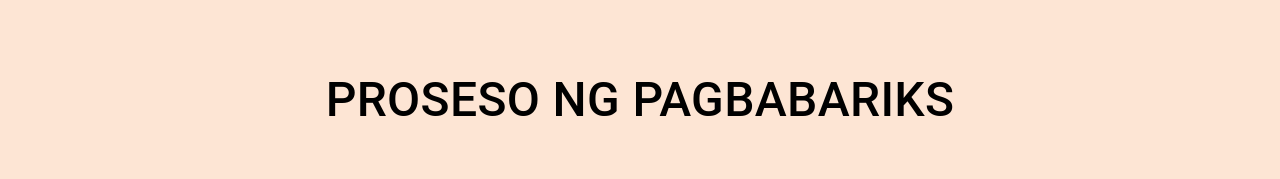
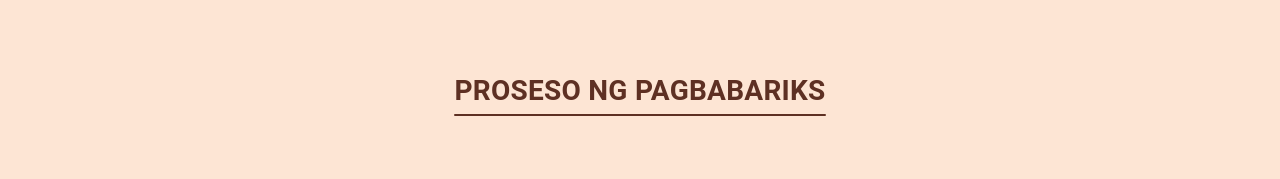
Before and after one commit to baisaarnina/e-bariks, a React (Create React App) app: page /proseso in a window 1280 px wide. Shown: the part 134-313 px from the top of the page. Built offline with nearby package versions, Linux system fonts and the light colour scheme.

Commit message:
Cute box v2

```diff
--- a/src/page/proseso.js
+++ b/src/page/proseso.js
@@ -17,6 +17,8 @@ const pictures = [
   require("../assets/image/panggatong.png"),
   require("../assets/image/sasa_o_nipa.png"),
 ];
+
+const itemsPerRow = 4;
 
 const kasangkapan = [
   {
@@ -77,7 +79,7 @@ export default function Proseso() {
           py: { xs: 6, md: "100px" },
         }}
       >
-        <Typography variant="h4" color="initial" sx={style.text} gutterBottom>
+        <Typography color="initial" sx={style.text} gutterBottom>
           PROSESO NG PAGBABARIKS
         </Typography>
 
@@ -128,7 +130,6 @@ export default function Proseso() {
             </Box>
           </Box>
           <Typography
-            variant="h5"
             color="initial"
             fontSize={{ xs: "18px", md: "24px" }}
             sx={{ textAlign: "justify" }}
@@ -146,7 +147,6 @@ export default function Proseso() {
           }}
         >
           <Typography
-            variant="h5"
             color="initial"
             fontSize={{ xs: "18px", md: "24px" }}
             sx={{ textAlign: "justify" }}
@@ -196,13 +196,12 @@ export default function Proseso() {
       </Box>
 
       <Box sx={style.container}>
-        <Typography variant="h6" color="initial" sx={style.containerText}>
+        <Typography color="initial" sx={style.containerText}>
           {T.text3}
         </Typography>
       </Box>
 
       <Typography
-        variant="h4"
         color="initial"
         sx={{ ...style.text, px: { xs: 2, sm: 4 } }}
         gutterBottom
@@ -211,8 +210,17 @@ export default function Proseso() {
       </Typography>
 
       <Box sx={style.parentBox}>
-        {kasangkapan.map((item, index) => (
-          <Box key={index} sx={style.childBoxes}>
+        {kasangkapan.map((item, index) => {
+          const row = Math.floor(index / itemsPerRow);
+          const col = index % itemsPerRow;
+          const isEven = (row + col) % 2 === 0;
+          return (
+            <Box
+              key={index}
+              bgcolor={isEven ? C.mainBrown : C.mainBlue}
+              color="white"
+              sx={style.childBoxes}
+            >
               <Box
                 component="img"
                 src={item.path}
@@ -225,10 +233,11 @@ export default function Proseso() {
                   mb: 2,
                 }}
               />
-            <Typography>{item.title}</Typography>
+              <Typography fontSize={{ xs: S.fs24 }}>{item.title}</Typography>
               <Typography>{item.subtitle}</Typography>
             </Box>
-        ))}
+          );
+        })}
       </Box>
 
       {/* BODY END */}
@@ -265,8 +274,6 @@ const style = {
     pb: 8,
   },
   childBoxes: {
-    bgcolor: "lightgray",
-    height: { xs: "300px", md: "400px", lg: "535px" },
     display: "flex",
     flexDirection: "column",
     borderRadius: { xs: S.br4, md: S.br8, lg: S.br16 },
@@ -279,7 +286,21 @@ const style = {
     fontSize: { xs: S.s18, sm: S.s24 },
   },
   text: {
-    fontSize: { xs: S.s32, sm: S.s40, md: S.s48 },
-    fontWeight: "500",
+    fontSize: 28,
+    fontWeight: "bold",
+    color: C.mainBrown,
+    position: "relative",
+    display: "inline-block",
+    marginBottom: 2,
+    "&::after": {
+      content: '""',
+      position: "absolute",
+      left: 0,
+      bottom: -4,
+      width: "100%",
+      height: "2px",
+      borderRadius: 2,
+      backgroundColor: "#5E3023",
+    },
   },
 };
```
Lines whose indentation alone changed are shown as unchanged.
